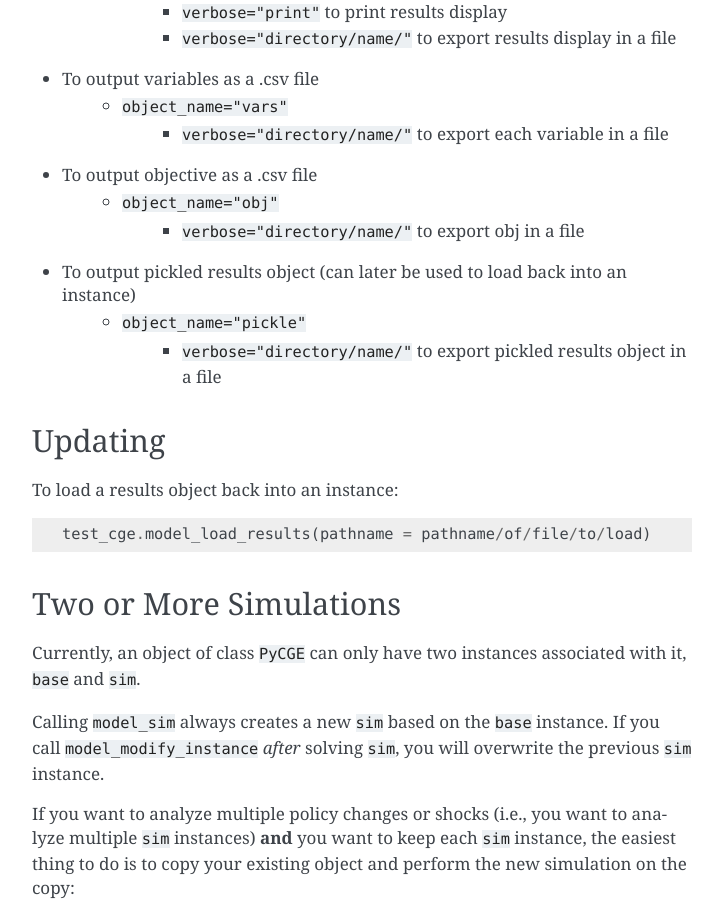
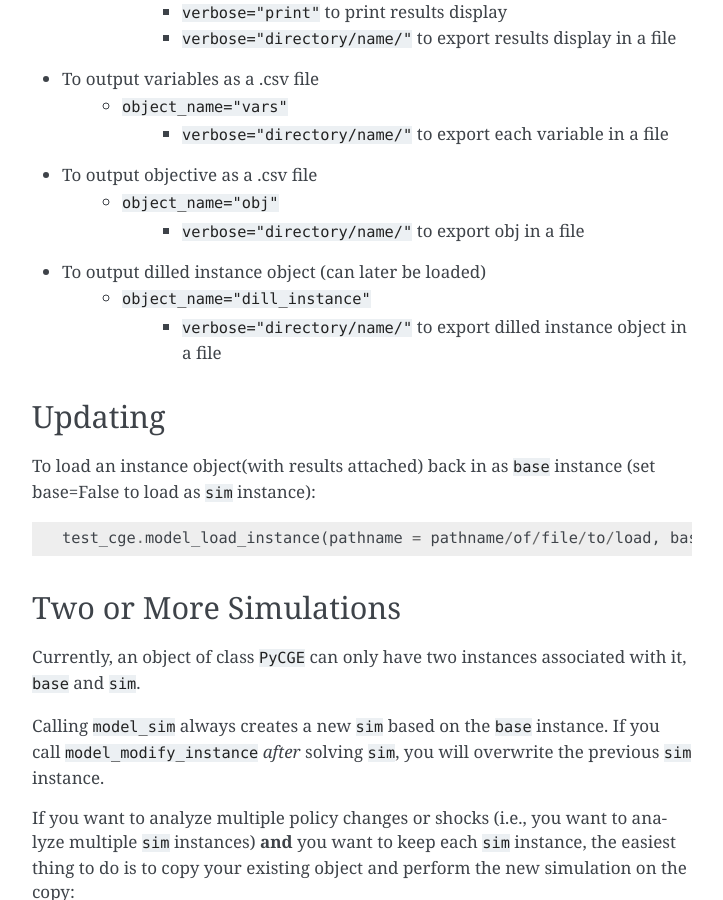
Before and after one commit to juanfung/pycge, a Sphinx documentation site: the page built from docs/index.rst, in a window 1280 px wide and 900 px high, scrolled down 3677 px. Shown: the whole window, without its empty margins (388-1111 px from the left). Built offline with Sphinx 7.4.7, drawn with Linux system fonts in a browser that asks for light colours.

Commit message:
changes the pickle stuff to dill

```diff
--- a/docs/index.rst
+++ b/docs/index.rst
@@ -183,16 +183,16 @@ To export anything::
     - ``object_name="obj"``
         - ``verbose="directory/name/"`` to export obj in a file
 
-- To output pickled results object (can later be used to load back into an instance)
-    - ``object_name="pickle"``
-        - ``verbose="directory/name/"`` to export pickled results object in a file
+- To output dilled instance object (can later be loaded)
+    - ``object_name="dill_instance"``
+        - ``verbose="directory/name/"`` to export dilled instance object in a file
 
 Updating
 ---------------
 
-To load a results object back into an instance::
+To load an instance object(with results attached) back in as ``base`` instance (set base=False to load as ``sim`` instance)::
 
-    test_cge.model_load_results(pathname = pathname/of/file/to/load)
+    test_cge.model_load_instance(pathname = pathname/of/file/to/load, base=True)
 
 Two or More Simulations
 -------------------------
```
